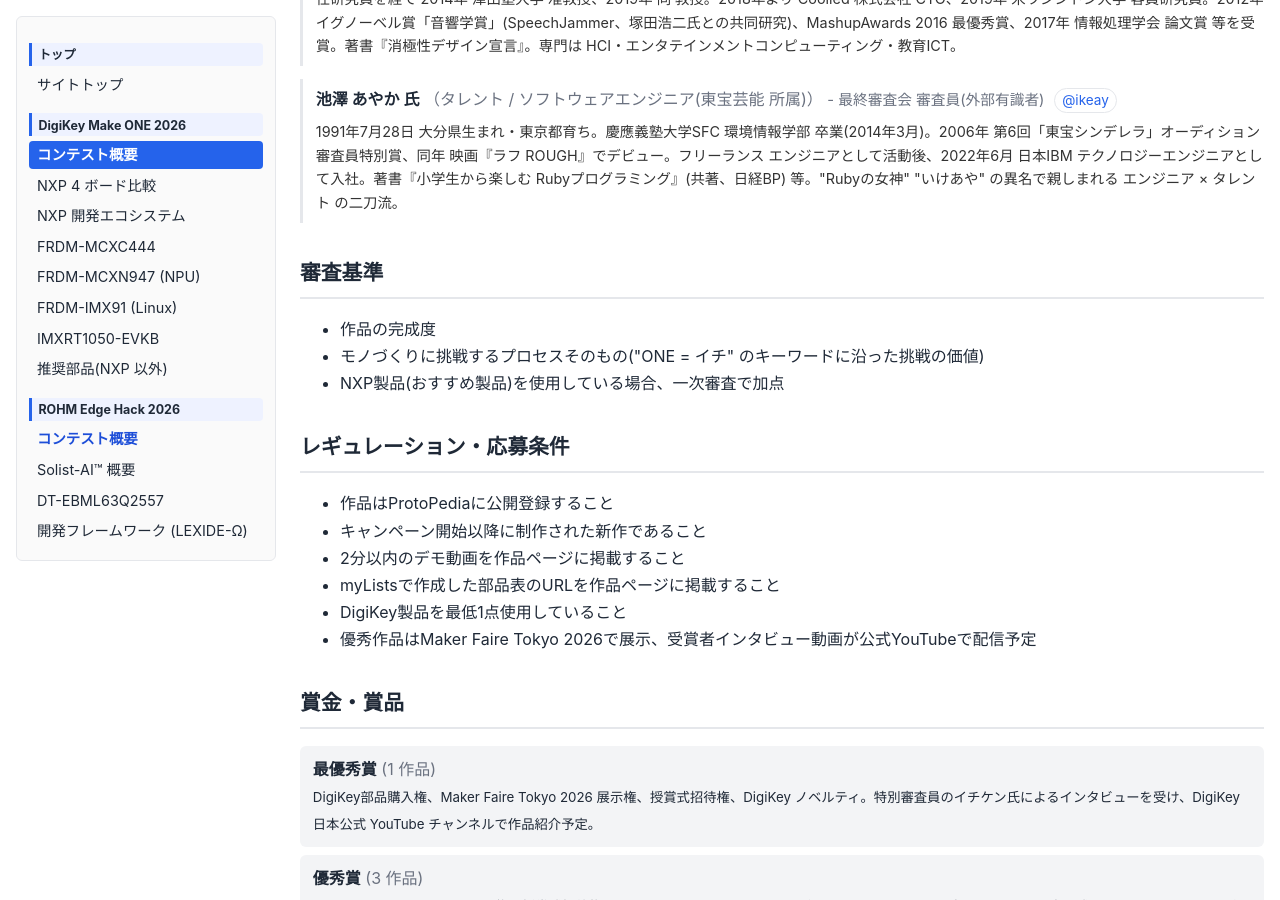
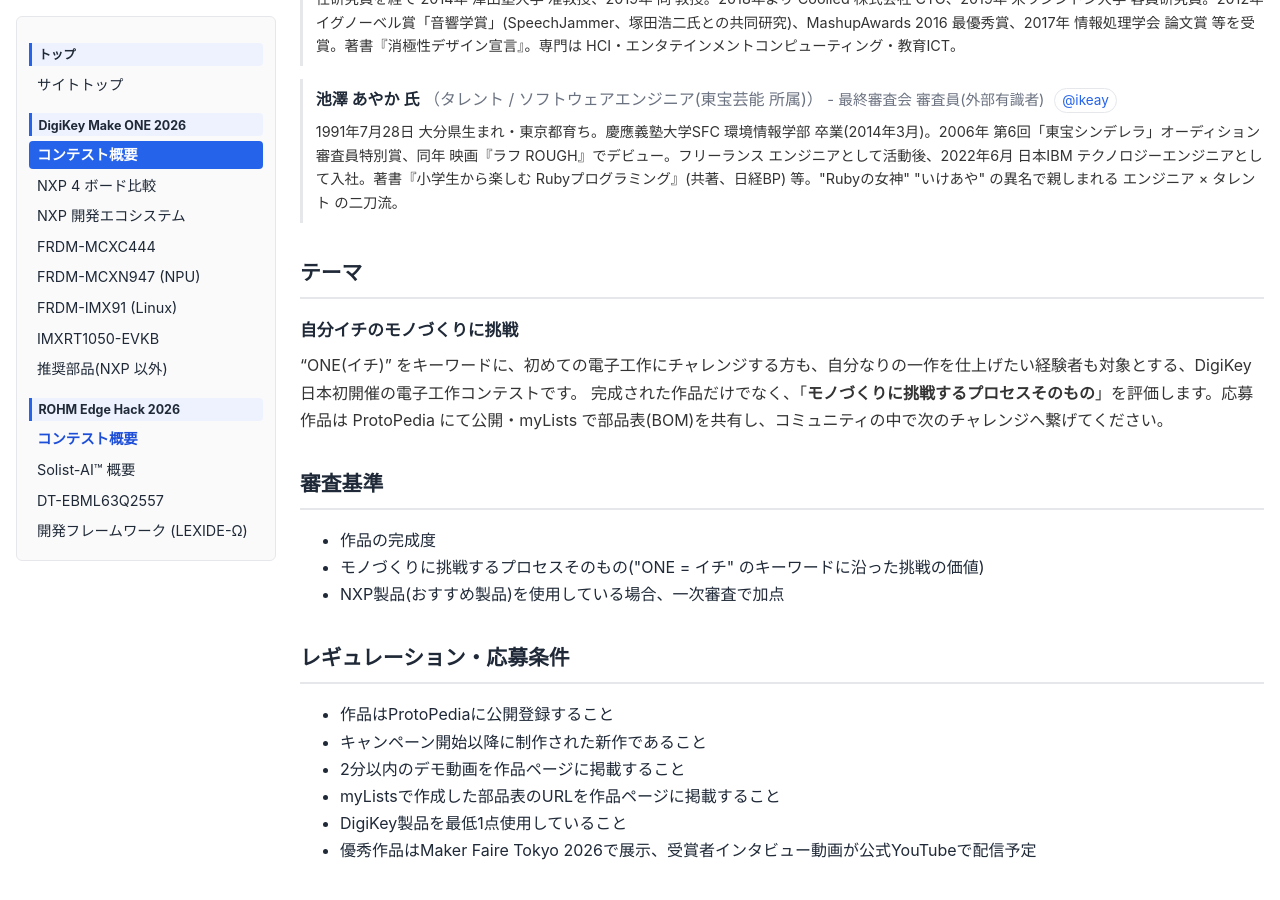
Before and after one commit to airpocket-soundman/maker_contest_2026, a Jekyll site: the page built from _contests/digikey-make-one-challenge-2026.md, in a window 1280 px wide and 900 px high, scrolled down 1322 px. Built offline with Jekyll 4.4.1, drawn with Linux system fonts in a browser that asks for light colours.

Commit message:
Align contest pages: both have theme + criteria
- ROHM: restore criteria (独創性 / 完成度 / Solist-AI 活用度) alongside theme
- DigiKey: add theme block ("自分イチのモノづくりに挑戦") alongside existing criteria

Both pages now follow the same structure:
schedule -> judges -> theme -> criteria -> regulations -> prizes -> hardware

ROHM-specific: phases (multi-stage) and judges_preliminary remain.

Co-Authored-By: Claude Opus 4.7 (1M context) <noreply@anthropic.com>

```diff
--- a/_contests/digikey-make-one-challenge-2026.md
+++ b/_contests/digikey-make-one-challenge-2026.md
@@ -41,6 +41,12 @@ judges_final:
     sns_handle: "@ikeay"
     sns_url: https://twitter.com/ikeay
     bio: 1991年7月28日 大分県生まれ・東京都育ち。慶應義塾大学SFC 環境情報学部 卒業(2014年3月)。2006年 第6回「東宝シンデレラ」オーディション 審査員特別賞、同年 映画『ラフ ROUGH』でデビュー。フリーランス エンジニアとして活動後、2022年6月 日本IBM テクノロジーエンジニアとして入社。著書『小学生から楽しむ Rubyプログラミング』(共著、日経BP) 等。"Rubyの女神" "いけあや" の異名で親しまれる エンジニア × タレント の二刀流。
+
+theme:
+  title: "自分イチのモノづくりに挑戦"
+  body: |
+    "ONE(イチ)" をキーワードに、初めての電子工作にチャレンジする方も、自分なりの一作を仕上げたい経験者も対象とする、DigiKey 日本初開催の電子工作コンテストです。
+    完成された作品だけでなく、「**モノづくりに挑戦するプロセスそのもの**」を評価します。応募作品は ProtoPedia にて公開・myLists で部品表(BOM)を共有し、コミュニティの中で次のチャレンジへ繋げてください。
 
 criteria:
   - 作品の完成度
```
Also changed, not shown: _contests/rohm-edge-hack-challenge-2026.md (+5 -0 lines).
